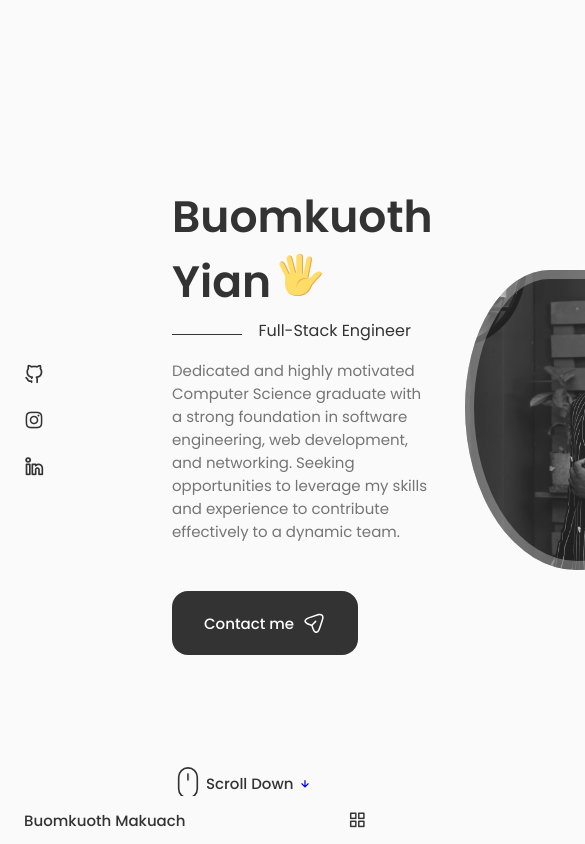
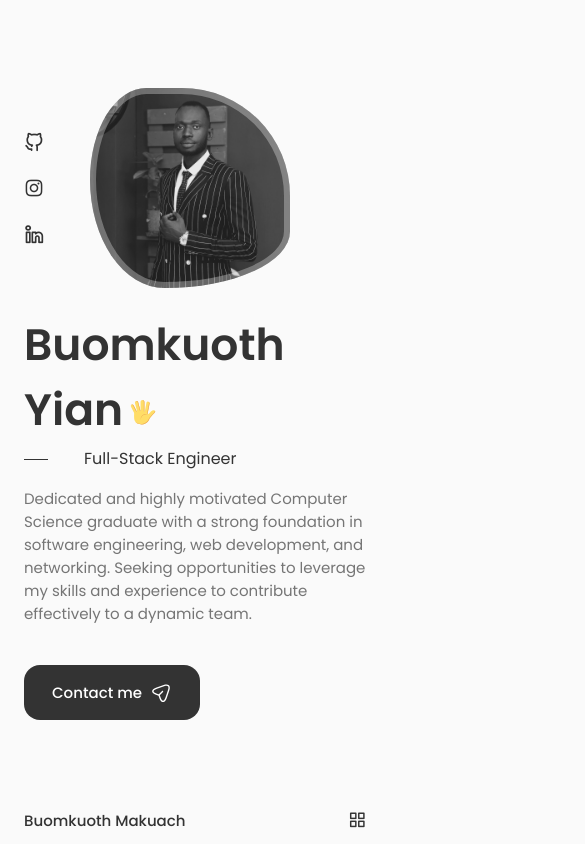
Before and after one commit to BuomYian/portfolio, a React (Vite) app in the folder buomkuoth/: page / in a window 390 px wide. Shown: the top 844 px of the page, 585 px wide, since content can reach past the window. Built offline with nearby package versions, Linux system fonts and the light colour scheme.

Commit message:
Commpleted the Home section

```diff
--- a/buomkuoth/src/App.css
+++ b/buomkuoth/src/App.css
@@ -174,10 +174,22 @@ img {
     margin-left: var(--mb-1-5);
     margin-right: var(--mb-1-5);
   }
+
+  .button {
+    padding: 1rem 1.75rem;
+  }
+
+  .button__icon {
+    width: 22px;
+    height: 22px;
+  }
 }
 
 /* For medium devices */
 @media screen and (max-width: 768px) {
+  .section {
+    padding: 2rem 0 4rem;
+  }
 }
 
 @media screen and (max-width: 576px) {
@@ -185,6 +197,9 @@ img {
 
 /* For small devices */
 @media screen and (max-width: 350px) {
+  :root {
+    --big-font-size: 2.25rem;
+  }
   .container {
     margin-left: var(--mb-1);
     margin-right: var(--mb-1);
--- a/buomkuoth/src/components/home/Home.css
+++ b/buomkuoth/src/components/home/Home.css
@@ -117,15 +117,80 @@
 
 /* For large devices */
 @media screen and (max-width: 992px) {
+  .home__content {
+    grid-template-columns: 100px repeat(2, 1fr);
+    column-gap: 1.25rem;
+  }
+
+  .home__hand {
+    width: 26px;
+    height: 26px;
+  }
+
+  .home__subtitle {
+    padding-left: 3.75rem;
+    margin-bottom: var(--mb-1);
+  }
+
+  .home__subtitle::before {
+    width: 24px;
+    top: 0.8rem;
+  }
+
+  .home__description {
+    max-width: initial;
+    margin-bottom: var(--mb-2-5);
+  }
+
+  .home__image {
+    width: 250px;
+    height: 250px;
+    box-shadow: inset 0 0 0 8px rgb(255 255 255 / 30%);
+  }
+
+  .home__scroll {
+    margin-left: 7.5rem;
+  }
 }
 
 /* For medium devices */
 @media screen and (max-width: 768px) {
-}
+  .home__content {
+    grid-template-columns: 0.5fr 3fr;
+    padding-top: 3.5rem;
+  }
 
-@media screen and (max-width: 576px) {
+  .home__image {
+    order: initial;
+    justify-self: initial;
+    box-shadow: inset 0 0 0 6px rgb(255 255 255 / 30%);
+    width: 200px;
+    height: 200px;
+  }
+
+  .home__data {
+    grid-column: 1/3;
+  }
+
+  .home__scroll {
+    display: none;
+  }
+
+  .home__description {
+    max-width: 400px;
+    margin-bottom: var(--mb-2-5);
+  }
 }
 
 /* For small devices */
 @media screen and (max-width: 350px) {
+  .home__image {
+    width: 180px;
+    height: 180px;
+  }
+
+  .home__hand {
+    width: 22px;
+    height: 22px;
+  }
 }
```
